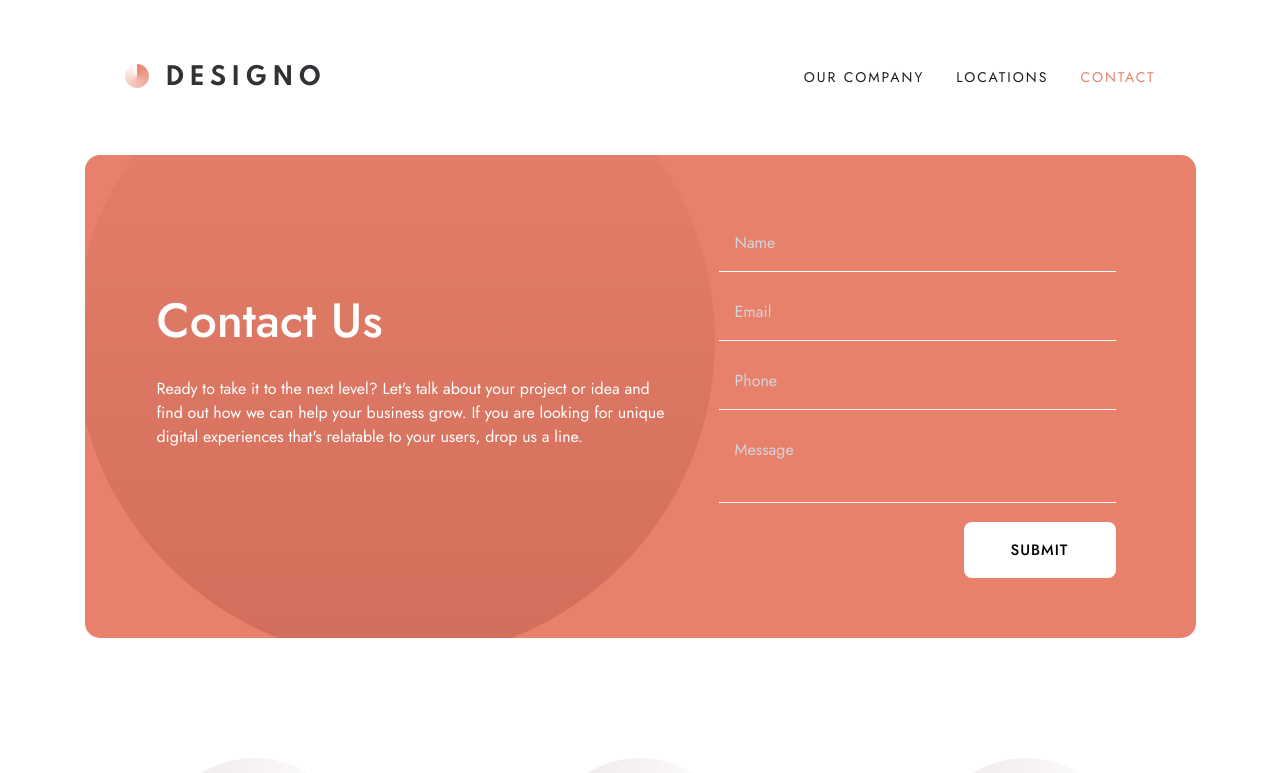
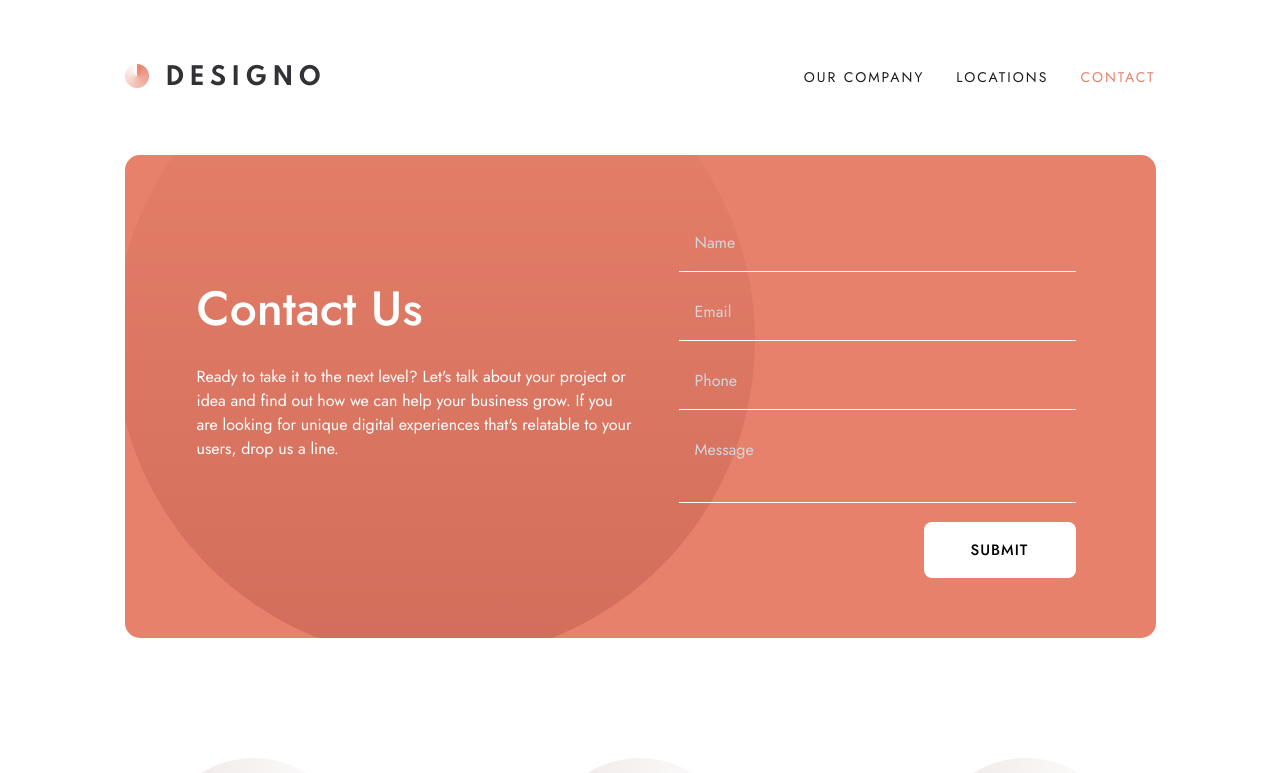
Before and after one commit to jownsu/designo-multi-page, a Next.js app: page /contact in a window 1280 px wide. Shown: the top 773 px of the page. Built offline with nearby package versions, Linux system fonts and the light colour scheme.

Commit message:
contact form fix

```diff
--- a/app/about/_components/MainBanner.tsx
+++ b/app/about/_components/MainBanner.tsx
@@ -3,7 +3,7 @@ import { MainBannerProps } from "@/app/_entities/About";
 
 const MainBanner = ({banner_details}: MainBannerProps) => {
     return (
-        <div className="relative bg-primary text-white flex flex-col min-h-[715px] sm:min-h-[632px] sm:rounded-[15px] lg:flex-row-reverse  md:items-center lg:h-[483px] overflow-hidden z-10">
+        <div className="relative md:mx-[40px] bg-primary text-white flex flex-col min-h-[715px] sm:min-h-[632px] sm:rounded-[15px] lg:flex-row-reverse  md:items-center lg:h-[483px] overflow-hidden z-10">
              <picture className="lg:shrink-0 lg:h-full md:w-full lg:w-auto z-10">
                 <source media="(min-width: 1111px)" srcSet={banner_details.image_path.lg} />
                 {/* desktop */}
--- a/app/about/_components/SecondaryBanner.tsx
+++ b/app/about/_components/SecondaryBanner.tsx
@@ -5,7 +5,7 @@ import { SecondaryBannerProps } from "@/app/_entities/About";
 
 const SecondaryBanner = ({className, banner_details}: SecondaryBannerProps) => {
     return (
-        <div className={`relative bg-primary_lighter text-dark_grey md:mt-[120px] lg:mt-[160px] flex flex-col min-h-[715px] sm:min-h-[632px] sm:rounded-[15px] lg:flex-row md:items-center lg:h-[483px] overflow-hidden z-10 ${className}`}>
+        <div className={`relative md:mx-[40px] bg-primary_lighter text-dark_grey md:mt-[120px] lg:mt-[160px] flex flex-col min-h-[715px] sm:min-h-[632px] sm:rounded-[15px] lg:flex-row md:items-center lg:h-[483px] overflow-hidden z-10 ${className}`}>
             <picture className="lg:shrink-0 lg:h-full md:w-full lg:w-auto z-10">
                 <source media="(min-width: 1111px)" srcSet={banner_details.image_path.lg} />
                 {/* desktop */}
--- a/app/api/contact/route.ts
+++ b/app/api/contact/route.ts
@@ -20,7 +20,6 @@ export async function POST (request: NextRequest){
         phone: body.phone,
         message: body.message,
     });
-    console.log(DUMMY_CONTAINER);
 
     return NextResponse.json(DUMMY_CONTAINER, {status: 200});
 }
--- a/app/contact/_components/ContactForm.tsx
+++ b/app/contact/_components/ContactForm.tsx
@@ -1,7 +1,6 @@
 
 "use client";
 import { useForm, SubmitHandler } from "react-hook-form";
-import { z } from "zod";
 import { contact_schema } from "../../validationSchema";
 import { zodResolver } from '@hookform/resolvers/zod';
 import classNames from "classnames";
@@ -10,16 +9,23 @@ import BGCirclePatternDesktop from "@/public/images/contact/desktop/bg-pattern-h
 import BGCirclePatternMobile from "@/public/images/contact/mobile/bg-pattern-hero-contact-mobile.svg";
 import Button from "@/app/_components/Button";
 import { FaCircleExclamation } from "react-icons/fa6";
-import { ContactFormData } from "@/app/_entities/Contact";
+import { KeyboardEvent, useState } from "react";
+import { z } from "zod";
 
-// type ContactFormData = z.infer<typeof contact_schema>;
+type ContactFormData = z.infer<typeof contact_schema>;
 
 const ContactForm = () => {
+    const [error_message, setErrorMessage] = useState("");
 
-
-    const {register, handleSubmit, formState: { errors }} = useForm<ContactFormData>({
+    const {register, handleSubmit, formState: { errors }, reset} = useForm<ContactFormData>({
         resolver: zodResolver(contact_schema)
     });
+
+    const handleNumberOnly = (event: KeyboardEvent<HTMLInputElement> ) => {
+        if (!/^[0-9 ]*$/.test(event.key) && event.key !== 'Backspace'){
+            event.preventDefault();
+        }
+    }
 
     const onSubmit: SubmitHandler<ContactFormData> = async (data) => {
         try {
@@ -30,18 +36,18 @@ const ContactForm = () => {
                 },
                 body: JSON.stringify(data)
             });
-
+            alert("Submitted");
+            reset();
             if(!response.ok) throw new Error("There was an error in network response!");
 
         } catch (error) {
             //do error handling here.
-            console.log(errors);
-
+            setErrorMessage("An unexpected error occurred.");
         }
     }
 
     return (
-        <div className="text-white overflow-hidden bg-primary py-[54px] flex flex-col md:items-center lg:flex-row min-h-[483px] sm:rounded-[15px] sm:px-14 relative">
+        <div className="text-white md:mx-[40px] overflow-hidden bg-primary py-[54px] flex flex-col md:items-center lg:flex-row min-h-[483px] sm:rounded-[15px] sm:px-14 relative">
             <BGCirclePatternDesktop className="fill-inherit z-0 absolute hidden sm:left-[-120px] sm:top-[-100px] lg:top-[-135px] lg:left-[-10px] sm:block"/>
             <BGCirclePatternMobile className="fill-inherit z-0 absolute sm:hidden top-[-1px] left-[-90px]"/>
             <div className="flex flex-col text-center px-4 mb-12 md:text-left z-10">
@@ -70,7 +76,7 @@ const ContactForm = () => {
                     }
                 </Form.Field>
                 <Form.Field name="phone">
-                    <input type="tel" {...register("phone")} className={classNames({ input_fields: true })} placeholder="Phone"/>
+                    <input type="text" pattern="[0-9]*" onKeyDown={handleNumberOnly} {...register("phone")} className={classNames({ input_fields: true })} placeholder="Phone"/>
                     {
                             errors.phone &&
                             <Form.Message className={classNames({form_validation: true, "top-[157px]": true})}>
@@ -83,7 +89,7 @@ const ContactForm = () => {
                     <textarea {...register("message")} className={classNames({ input_fields: true, "resize-none":true, "overflow-hidden": true })} placeholder="Message"/>
                     {
                             errors.message &&
-                            <Form.Message className={classNames({form_validation: true, "top-[80px]": true })}>
+                            <Form.Message className={classNames({form_validation: true, "top-[260px]": true })}>
                                 {errors.message?.message}
                                 <FaCircleExclamation size={20}/>
                             </Form.Message>
--- a/app/globals.css
+++ b/app/globals.css
@@ -11,6 +11,6 @@
         @apply lg:px-0 sm:px-10 relative z-0 pb-[120px];
     }
     .form_validation{
-        @apply absolute flex flex-row items-center italic gap-2 text-[12px] left-[308px];
+        @apply absolute flex flex-row items-center italic gap-2 text-[12px] right-[32px];
     }
 }
--- a/app/validationSchema.ts
+++ b/app/validationSchema.ts
@@ -3,8 +3,6 @@ import {z} from "zod";
 export const contact_schema = z.object({
     name: z.string().min(1, "Can't be empty").max(50).optional(),
     email: z.string().min(1, "Can't be empty").email("Provide a valid email").max(50),
-    phone: z.number().min(1, "Can't be empty").max(12, "Max of 12").refine(value => typeof value === "number", {
-        message: "Phone number must be a number"
-    }),
+    phone: z.string().min(1, "Can't be empty").max(12, "Max of 12"),
     message: z.string().max(255, "Exceeded the character limit").optional(),
 });
```
Also changed, not shown: app/_entities/Contact.ts (+6 -6 lines), 1 other file (tests, documents, lock files or other folders).
